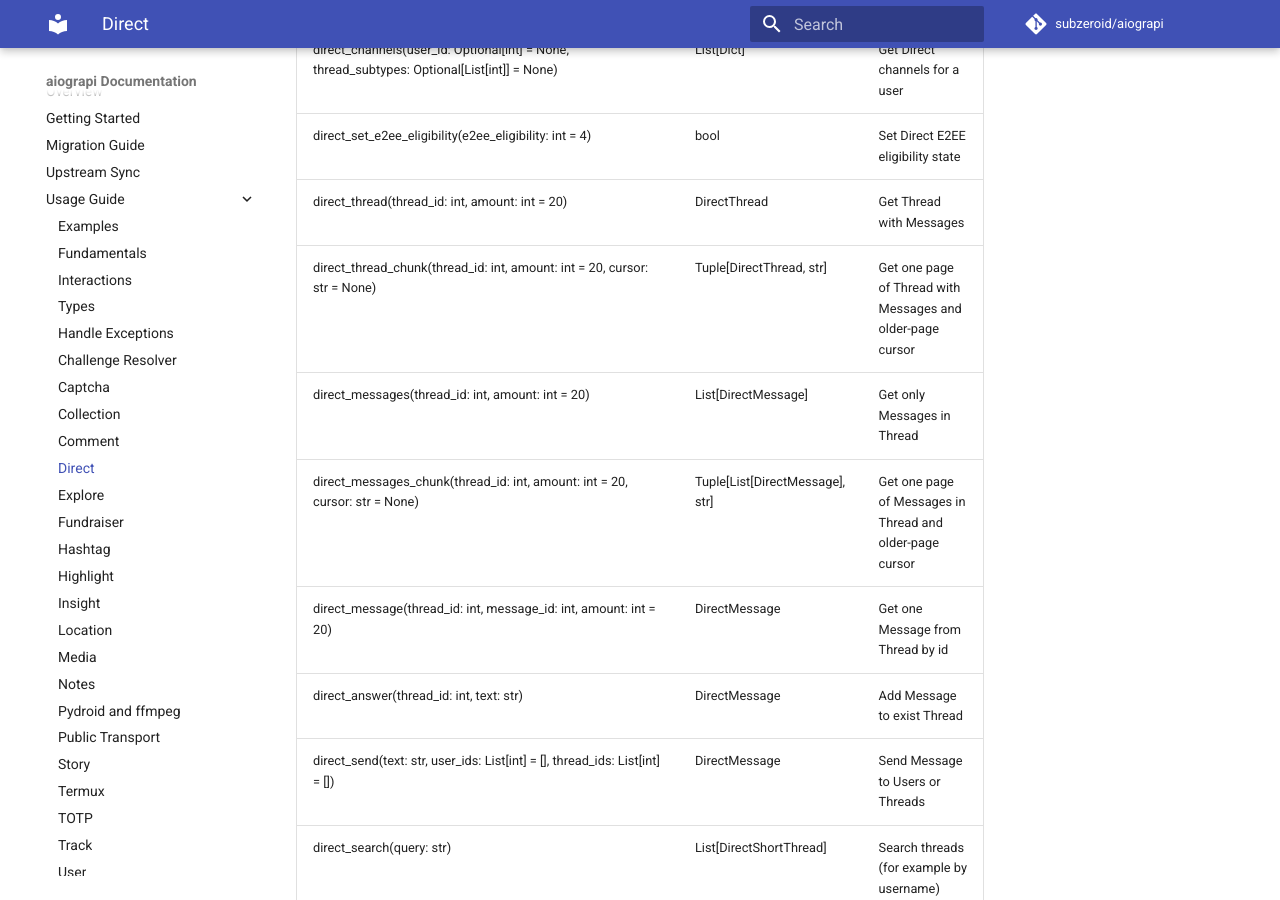
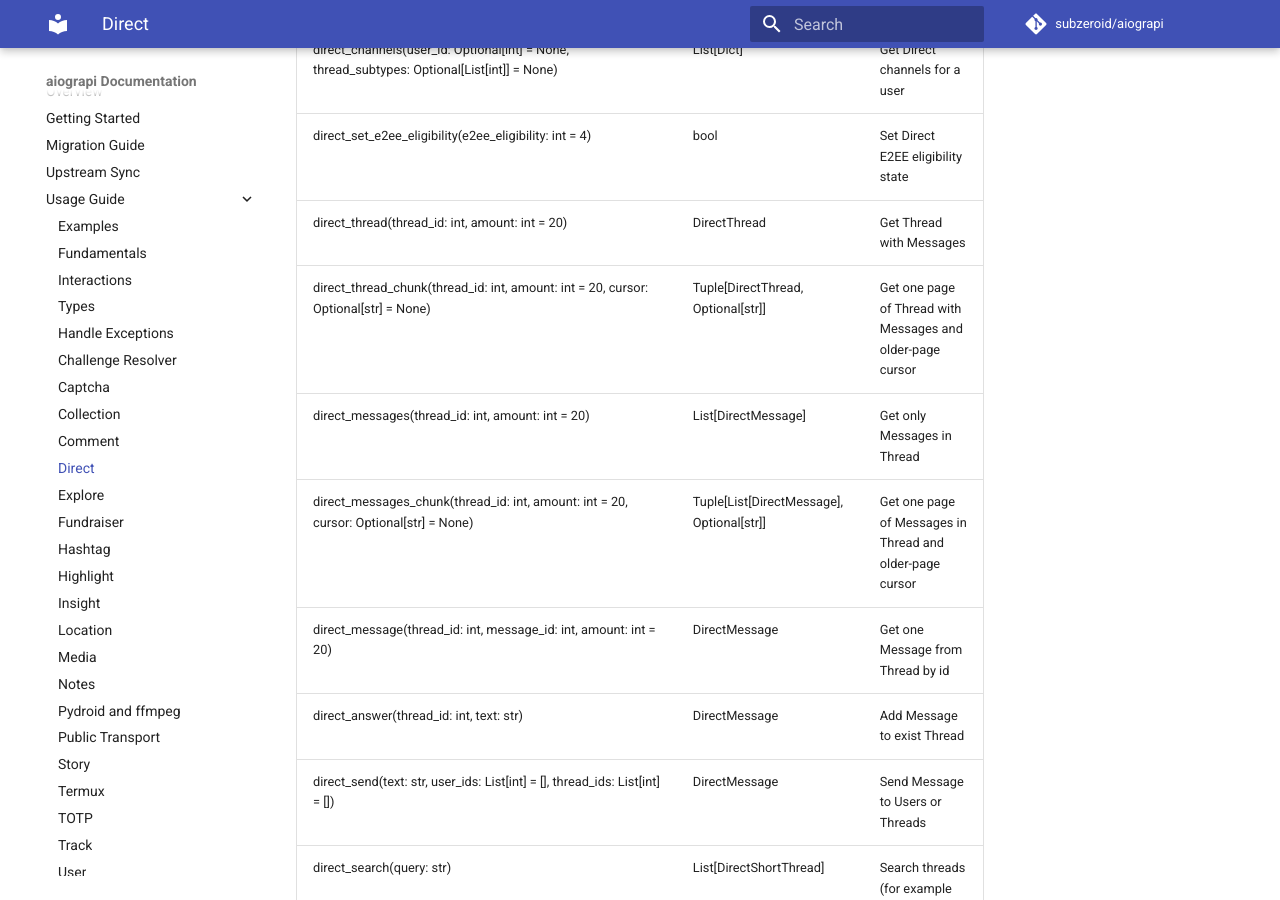
Before and after one commit to subzeroid/aiograpi, an MkDocs documentation site: the page built from docs/usage-guide/direct.md, in a window 1280 px wide and 900 px high, scrolled down 926 px. Built offline with MkDocs 1.6.1 and Material for MkDocs 9.7.7, drawn with Linux system fonts in a browser that asks for light colours; comment, search, counter and statistics services are not loaded; the version menu is left out.

Commit message:
fix: avoid direct pagination mypy regressions

```diff
--- a/docs/usage-guide/direct.md
+++ b/docs/usage-guide/direct.md
@@ -12,9 +12,9 @@
 | direct_channels(user_id: Optional[int] = None, thread_subtypes: Optional[List[int]] = None) | List[Dict] | Get Direct channels for a user
 | direct_set_e2ee_eligibility(e2ee_eligibility: int = 4)                    | bool                    | Set Direct E2EE eligibility state
 | direct_thread(thread_id: int, amount: int = 20)                           | DirectThread            | Get Thread with Messages
-| direct_thread_chunk(thread_id: int, amount: int = 20, cursor: str = None) | Tuple[DirectThread, str] | Get one page of Thread with Messages and older-page cursor
+| direct_thread_chunk(thread_id: int, amount: int = 20, cursor: Optional[str] = None) | Tuple[DirectThread, Optional[str]] | Get one page of Thread with Messages and older-page cursor
 | direct_messages(thread_id: int, amount: int = 20)                         | List[DirectMessage]     | Get only Messages in Thread
-| direct_messages_chunk(thread_id: int, amount: int = 20, cursor: str = None) | Tuple[List[DirectMessage], str] | Get one page of Messages in Thread and older-page cursor
+| direct_messages_chunk(thread_id: int, amount: int = 20, cursor: Optional[str] = None) | Tuple[List[DirectMessage], Optional[str]] | Get one page of Messages in Thread and older-page cursor
 | direct_message(thread_id: int, message_id: int, amount: int = 20)         | DirectMessage           | Get one Message from Thread by id
 | direct_answer(thread_id: int, text: str)                                  | DirectMessage           | Add Message to exist Thread
 | direct_send(text: str, user_ids: List[int] = [], thread_ids: List[int] = []) | DirectMessage        | Send Message to Users or Threads
```
Also changed, not shown: 1 other file.
